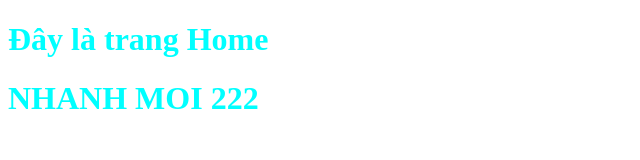
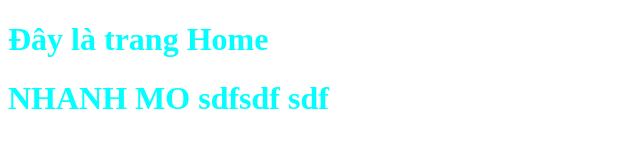
Before and after one commit to HuyGiaJerry/GROUP8_WEBSITE, a plain HTML site: page index.html in a window 1280 px wide. Shown: the whole page, without its empty margins (0-640 px from the left). Drawn offline with Linux system fonts and the light colour scheme.

Commit message:
Update index.html

```diff
--- a/index.html
+++ b/index.html
@@ -9,6 +9,6 @@
 </head>
 <body>
     <h1>Đây là trang Home</h1>
-    <h1>NHANH MOI 222</h1>
+    <h1>NHANH MO sdfsdf sdf</h1>
 </body>
 </html>
```
